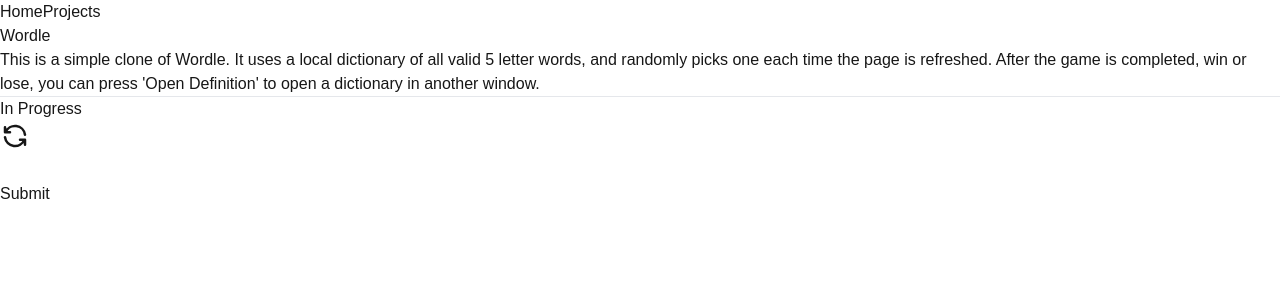
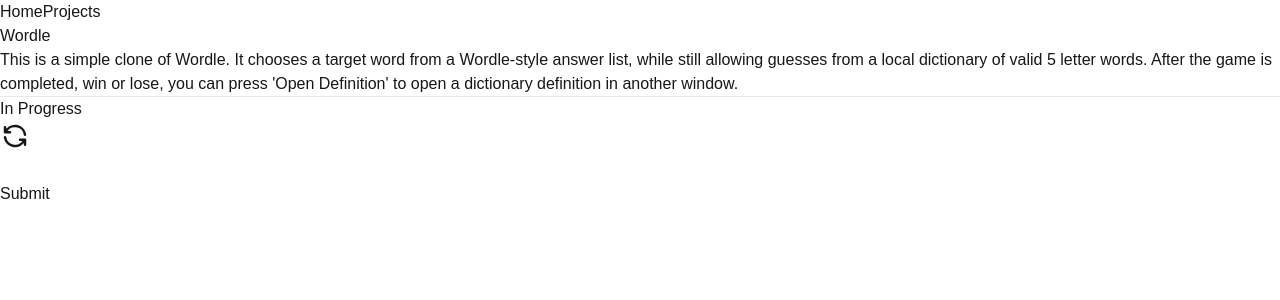
Before and after one commit to ymumberson/Tailwind-Portfolio, a Next.js app: page /projects/wordle in a window 1280 px wide. Shown: the top 300 px of the page. Built offline with nearby package versions, Linux system fonts and the light colour scheme.

Commit message:
Fixed wording of description, shadowing of variables, and unreported error in catch.

```diff
--- a/src/app/projects/wordle/page.tsx
+++ b/src/app/projects/wordle/page.tsx
@@ -219,13 +219,14 @@ const Wordle = () => {
                 ])
 
                 const answers = answersText.split(/\r?\n/).filter((str: string) => str.length === 5);
-                const dictionary = dictionaryText.split(/\r?\n/).filter((str: string) => str.length === 5);
+                const dictionaryWords = dictionaryText.split(/\r?\n/).filter((str: string) => str.length === 5);
 
                 setWordleWords(new Set(answers));
                 setTargetWord(answers[Math.floor(Math.random() * answers.length)]);
-                setDictionary(new Set(dictionary));
+                setDictionary(new Set(dictionaryWords));
                 setGameStatus(GameStatus.IN_PROGRESS);
-            } catch {
+            } catch (err) {
+                console.error(err);
                 setGameStatus(GameStatus.ERROR);
             }
         }
@@ -269,7 +270,7 @@ const Wordle = () => {
     }
 
     return (
-        <Project name="Wordle" description="This is a simple clone of Wordle. It uses a local dictionary of all valid 5 letter words, and randomly picks one each time the page is refreshed. After the game is completed, win or lose, you can press 'Open Definition' to open a dictionary in another window.">
+        <Project name="Wordle" description="This is a simple clone of Wordle. It chooses a target word from a Wordle-style answer list, while still allowing guesses from a local dictionary of valid 5 letter words. After the game is completed, win or lose, you can press 'Open Definition' to open a dictionary definition in another window.">
             <div className="flex flex-col items-center justify-center">
                 <div className="flex w-60 p-2 justify-between items-center">
                     <h2>{gameStatus}</h2>
```
